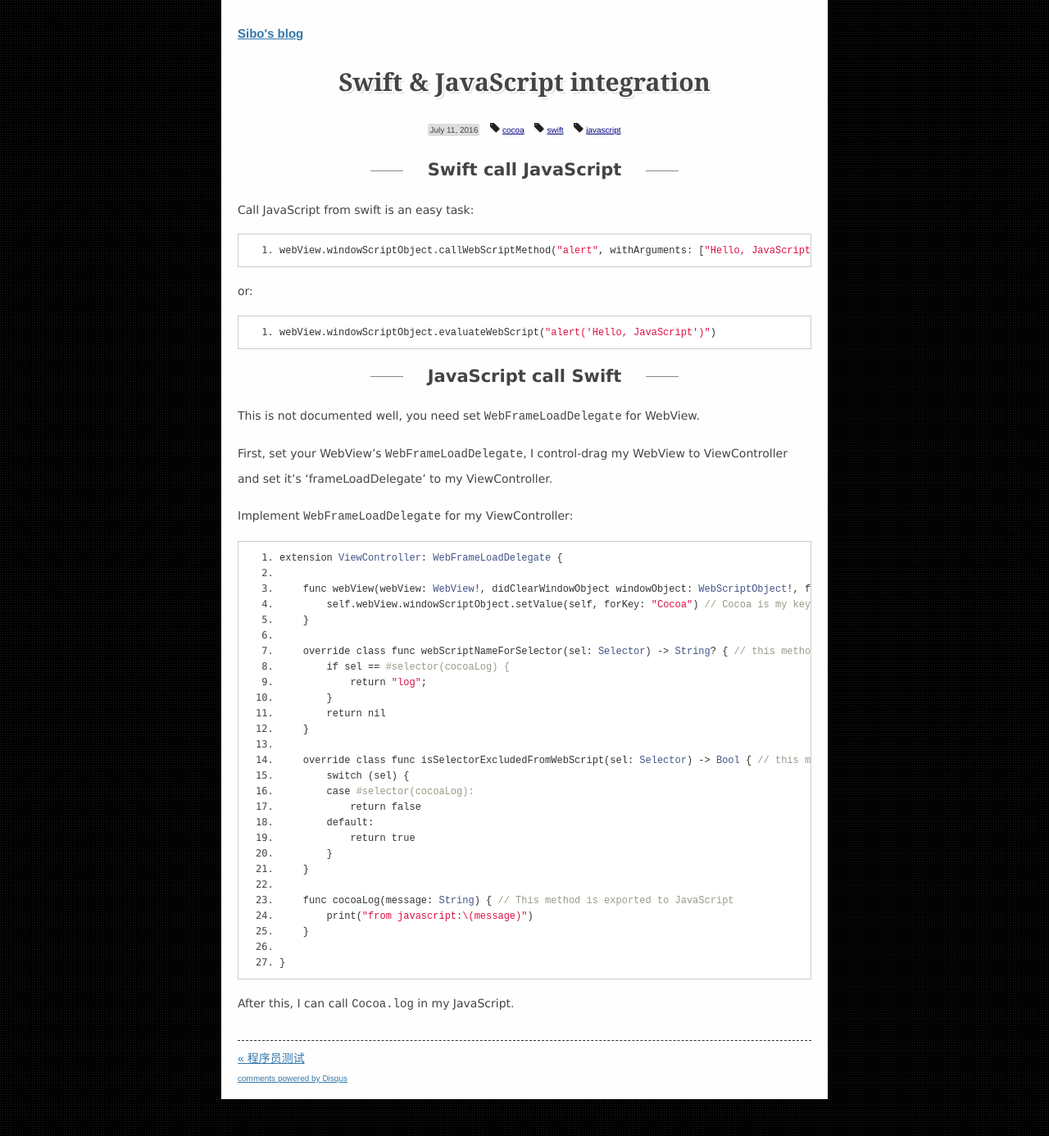
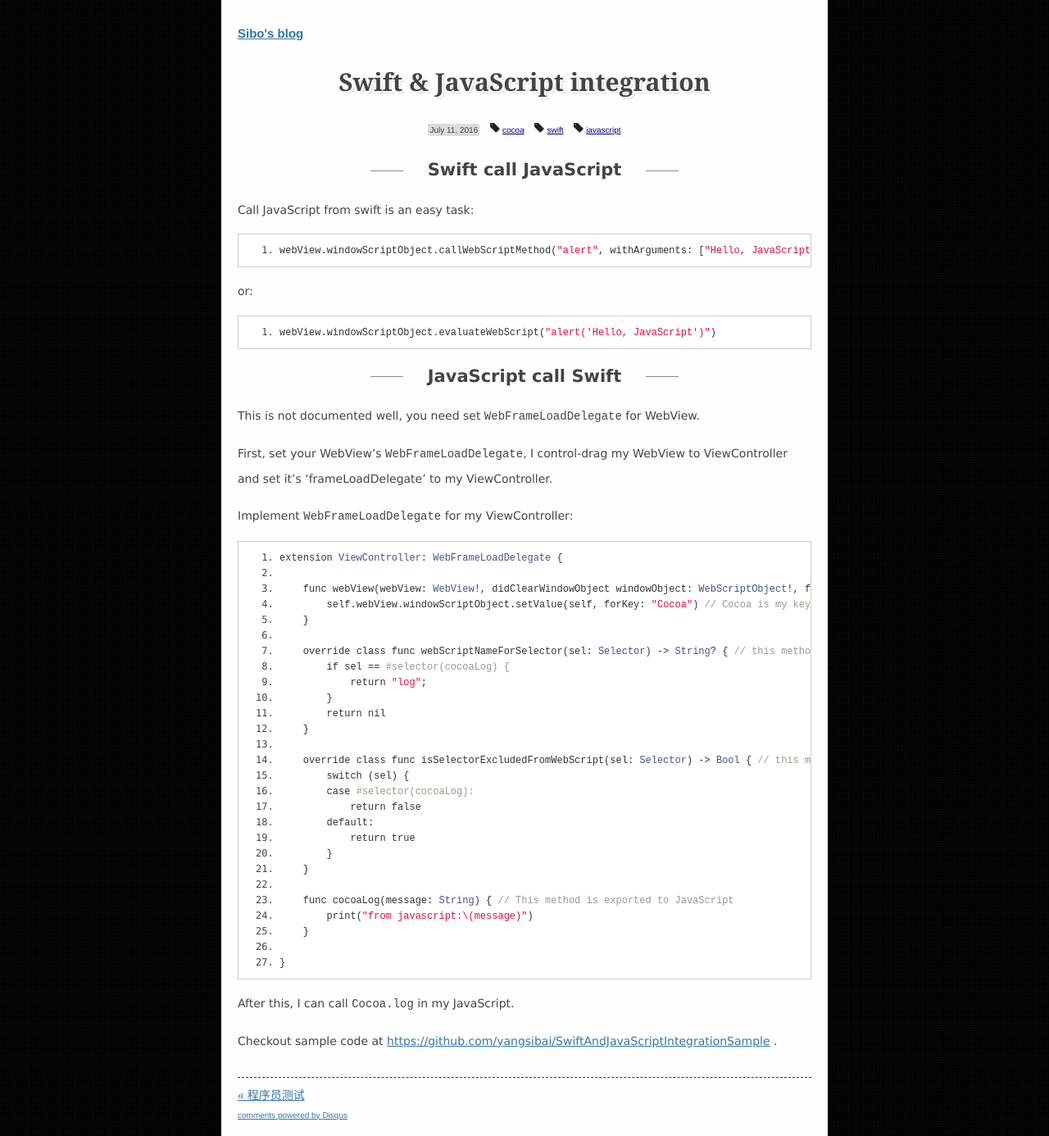
Before and after one commit to osrpt/osrpt.github.com, a Jekyll site: the page built from _posts/2016-07-11-swift-and-javascript-integration.md, in a window 1280 px wide. Shown: the whole page at 82% size. Built offline with Jekyll 4.4.1, drawn with Linux system fonts in a browser that asks for light colours; nearby versions of some CDN libraries; comment, search, counter and statistics services are not loaded.

Commit message:
update post

```diff
--- a/_posts/2016-07-11-swift-and-javascript-integration.md
+++ b/_posts/2016-07-11-swift-and-javascript-integration.md
@@ -55,3 +55,5 @@ Implement `WebFrameLoadDelegate` for my ViewController:
 
 
 After this, I can call `Cocoa.log` in my JavaScript.
+
+Checkout sample code at <https://github.com/yangsibai/SwiftAndJavaScriptIntegrationSample> .
```
